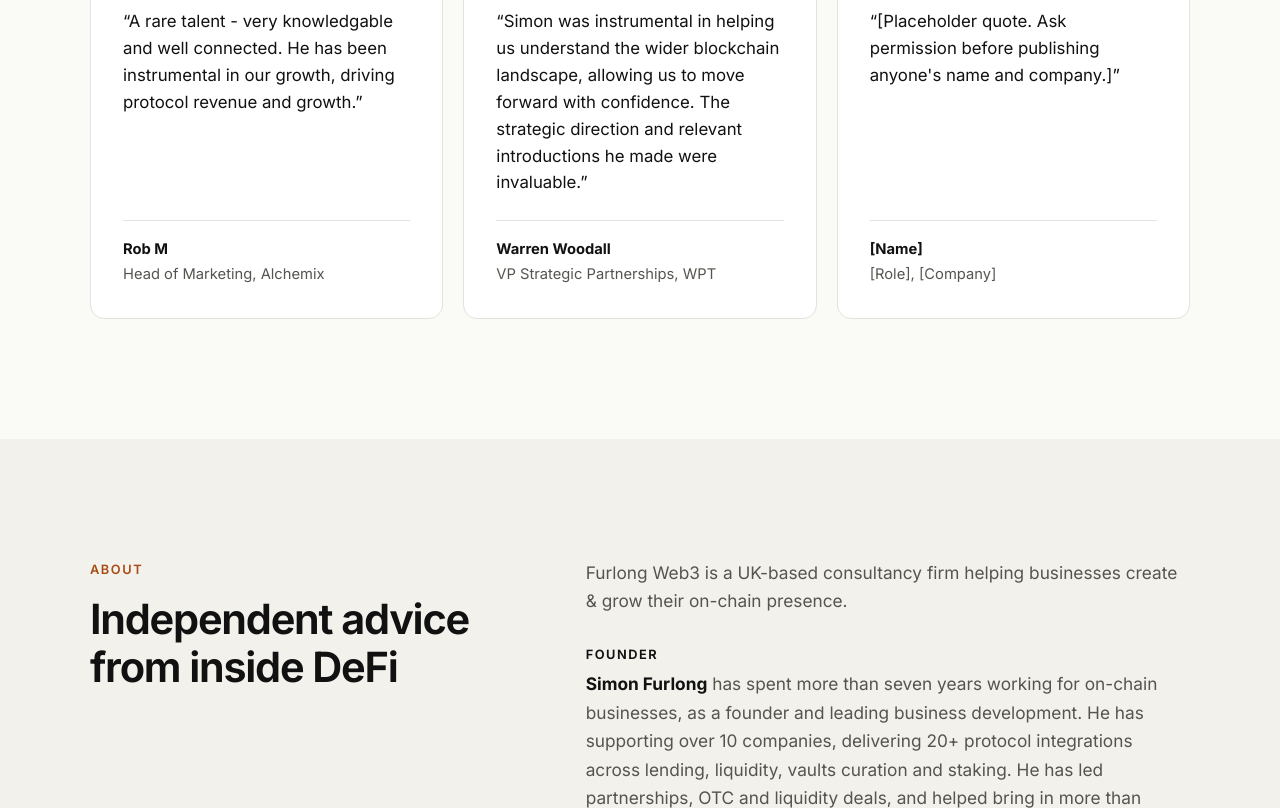
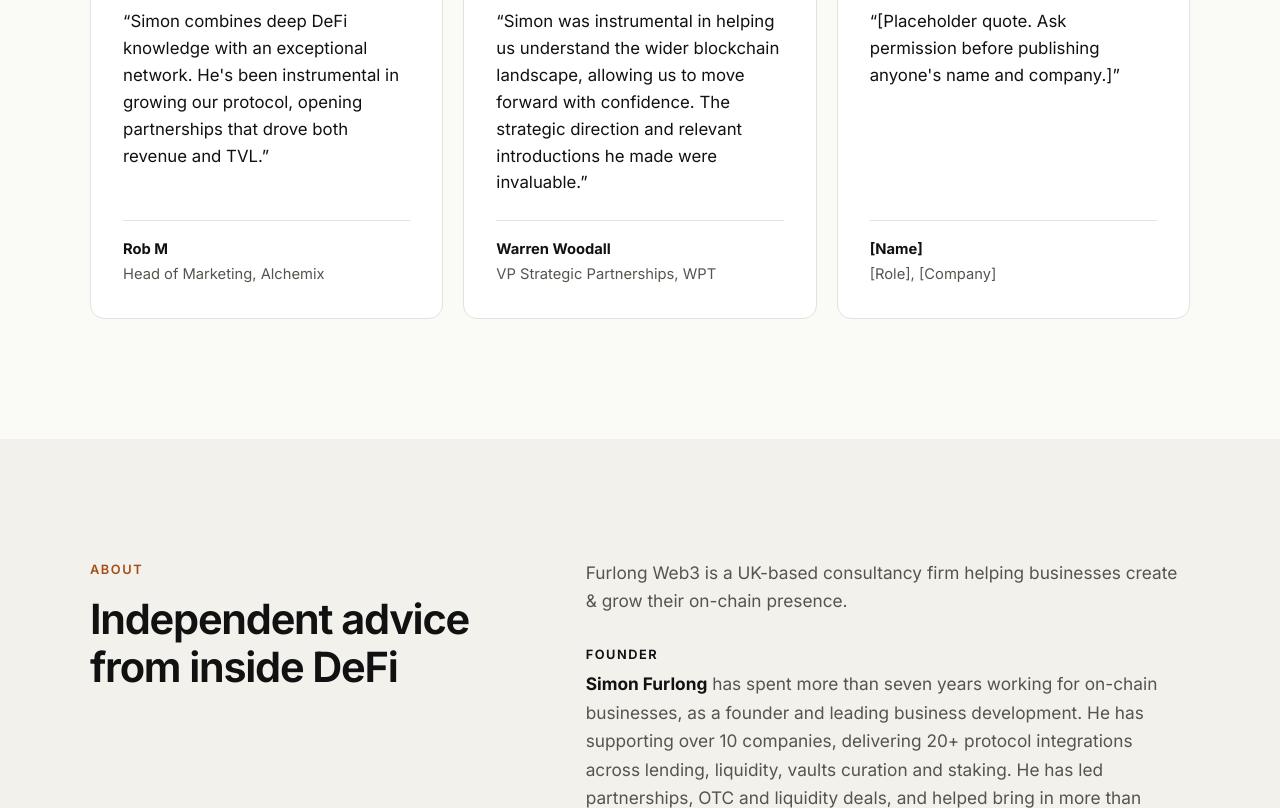
Before and after one commit to ethoranges-crypto/Furlong-Web3, a plain HTML site: page index.html in a window 1280 px wide. Shown: the part 4227-5035 px from the top of the page. Drawn offline with Linux system fonts and the light colour scheme.

Commit message:
Update index.html

```diff
--- a/index.html
+++ b/index.html
@@ -335,7 +335,7 @@
             <!-- EDIT: testimonial 1 logo -->
             <img class="quote-logo" src="assets/logos/Alchemix.png" alt="Alchemix" width="120" height="40" loading="lazy" decoding="async">
             <blockquote>
-              <p>“A rare talent - very knowledgable and well connected. He has been instrumental in our growth, driving protocol revenue and growth.”</p>
+              <p>“Simon combines deep DeFi knowledge with an exceptional network. He's been instrumental in growing our protocol, opening partnerships that drove both revenue and TVL.”</p>
             </blockquote>
             <figcaption><strong>Rob M</strong><span>Head of Marketing, Alchemix</span></figcaption>
           </figure>
```
